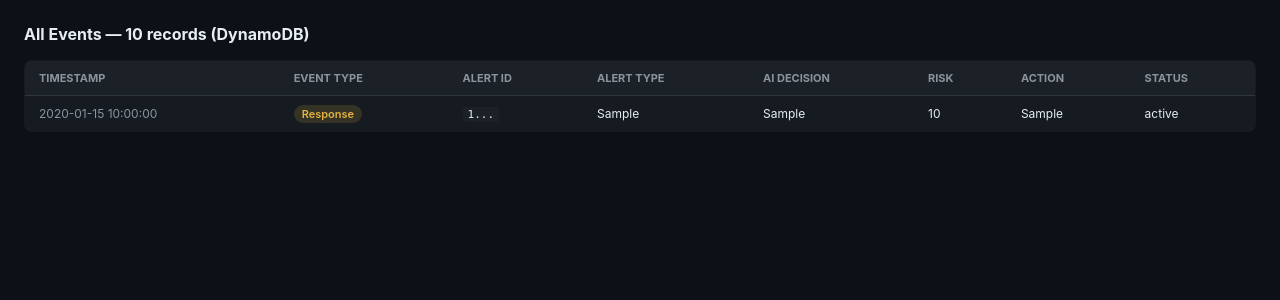
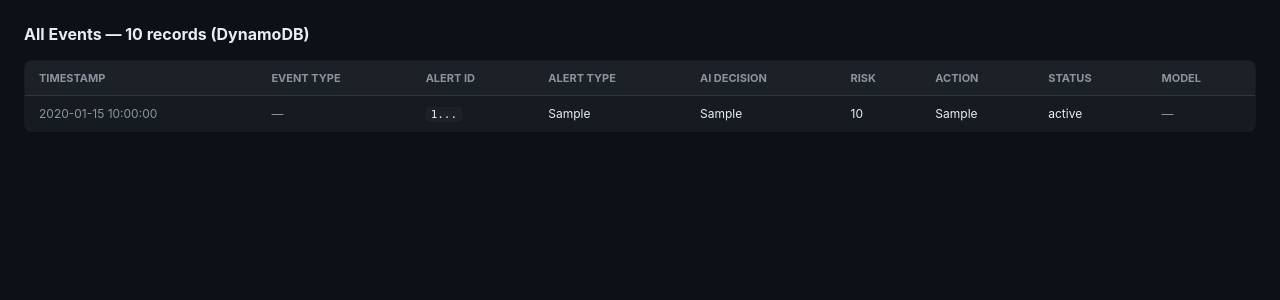
Before and after one commit to sunnyoncloud9/ai-secops-pipeline, a FastAPI app: template templates/audit_log.html in a window 1280 px wide. Shown: the part 45-345 px from the top of the page. Run offline with FastAPI, Linux system fonts and the light colour scheme; the template is opened without the code that fills it: most values are stand-ins (such as "Sample title", 1, 10 or a date in 2020).

Commit message:
Add live deployment screenshots and fix audit log template

```diff
--- a/src/bedrock/triage_engine.py
+++ b/src/bedrock/triage_engine.py
@@ -223,8 +223,8 @@ def _call_bedrock(client, model_id: str, user_prompt: str, max_tokens: int) -> s
 def triage_alert(
     alert: dict,
     runbook_context: str,
-    model_id: str = "anthropic.claude-sonnet-4-5-20250929-v1:0",
-    region: str = "us-east-1",
+    model_id: str = "us.anthropic.claude-haiku-4-5-20251001-v1:0",
+    region: str = "us-east-2",
     max_tokens: int = 1024
 ) -> dict:
     """
--- a/src/main.py
+++ b/src/main.py
@@ -32,8 +32,8 @@ logger = logging.getLogger(__name__)
 pending_alerts: dict = {}
 completed_alerts: list = []
 
-BEDROCK_MODEL_ID = os.environ.get("BEDROCK_MODEL_ID", "anthropic.claude-sonnet-4-5-20250929-v1:0")
-AWS_REGION = os.environ.get("AWS_REGION", "us-east-1")
+BEDROCK_MODEL_ID = os.environ.get("BEDROCK_MODEL_ID", "us.anthropic.claude-haiku-4-5-20251001-v1:0")
+AWS_REGION = os.environ.get("AWS_REGION", "us-east-2")
 
 
 @asynccontextmanager
--- a/templates/audit_log.html
+++ b/templates/audit_log.html
@@ -15,7 +15,7 @@
   h2 { margin-bottom: 16px; font-size: 16px; }
   table { width: 100%; border-collapse: collapse; background: var(--surface); border: 1px solid var(--border); border-radius: 8px; overflow: hidden; }
   th { background: #1c2128; padding: 10px 14px; text-align: left; font-size: 11px; text-transform: uppercase; color: var(--muted); border-bottom: 1px solid var(--border); }
-  td { padding: 10px 14px; border-bottom: 1px solid var(--border); font-size: 12px; }
+  td { padding: 10px 14px; border-bottom: 1px solid var(--border); font-size: 12px; max-width: 250px; overflow: hidden; text-overflow: ellipsis; white-space: nowrap; }
   tr:last-child td { border-bottom: none; }
   .badge { padding: 2px 8px; border-radius: 10px; font-size: 11px; font-weight: 600; }
   .badge-triage { background: rgba(88,166,255,0.15); color: var(--accent); }
@@ -44,36 +44,39 @@
         <th>Risk</th>
         <th>Action</th>
         <th>Status</th>
+        <th>Model</th>
       </tr>
     </thead>
     <tbody>
       {% for log in audit_logs %}
       <tr>
-        <td style="color: var(--muted);">{{ log.timestamp[:19] | replace('T', ' ') }}</td>
+        <td style="color: var(--muted);">{{ (log.get('timestamp', '') or '')[:19] | replace('T', ' ') }}</td>
         <td>
-          {% if log.event_type == 'AI_TRIAGE' %}
+          {% set et = log.get('event_type', '') %}
+          {% if et == 'AI_TRIAGE' %}
           <span class="badge badge-triage">AI Triage</span>
-          {% elif log.event_type == 'ANALYST_DECISION' %}
+          {% elif et == 'ANALYST_DECISION' %}
           <span class="badge badge-analyst">Analyst</span>
+          {% elif et == 'RESPONSE_ACTION' %}
+          <span class="badge badge-response">Response</span>
           {% else %}
-          <span class="badge badge-response">Response</span>
+          <span style="color: var(--muted);">{{ et or '—' }}</span>
           {% endif %}
         </td>
-        <td><code>{{ log.alert_id[:8] }}...</code></td>
-        <td style="max-width: 200px; overflow: hidden; text-overflow: ellipsis; white-space: nowrap;">
-          {{ log.alert_type or '—' }}
-        </td>
-        <td>{{ log.ai_classification or log.analyst_action or log.action_taken or '—' }}</td>
-        <td>{{ log.ai_risk_score or '—' }}</td>
-        <td>{{ log.ai_recommended_action or '—' }}</td>
-        <td>{{ log.workflow_status or '—' }}</td>
+        <td><code>{{ (log.get('alert_id', '') or '—')[:8] }}...</code></td>
+        <td title="{{ log.get('alert_type', '') }}">{{ (log.get('alert_type', '') or '—').split(':')[-1] }}</td>
+        <td>{{ log.get('ai_classification', '') or log.get('analyst_action', '') or log.get('action_taken', '') or '—' }}</td>
+        <td>{{ log.get('ai_risk_score', '') or '—' }}</td>
+        <td>{{ log.get('ai_recommended_action', '') or log.get('action_taken', '') or '—' }}</td>
+        <td>{{ log.get('workflow_status', '') or '—' }}</td>
+        <td style="color: var(--muted);">{{ (log.get('ai_model_used', '') or '—').split('.')[-1][:15] }}</td>
       </tr>
       {% endfor %}
     </tbody>
   </table>
   {% else %}
   <div class="empty">
-    <p>No audit log entries yet. DynamoDB table is ready — ingest some alerts to start logging.</p>
+    <p>No audit log entries yet.</p>
   </div>
   {% endif %}
 </div>
```
Also changed, not shown: 8 other files.
